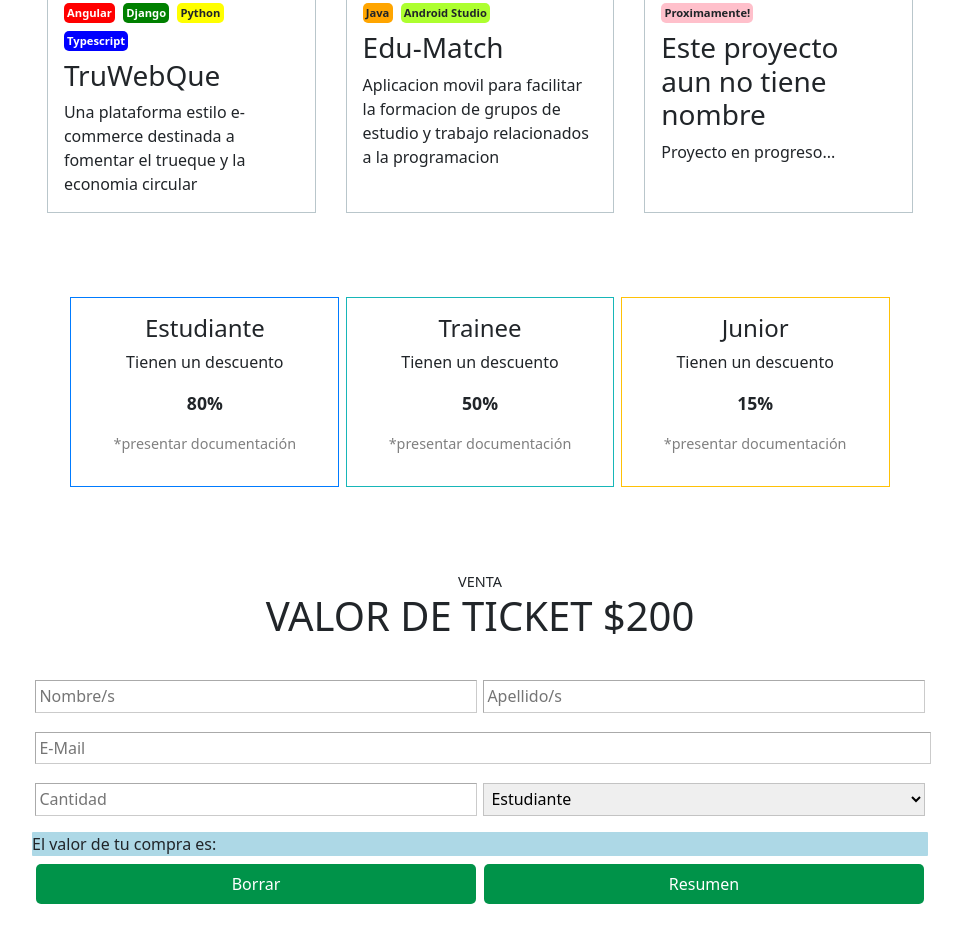
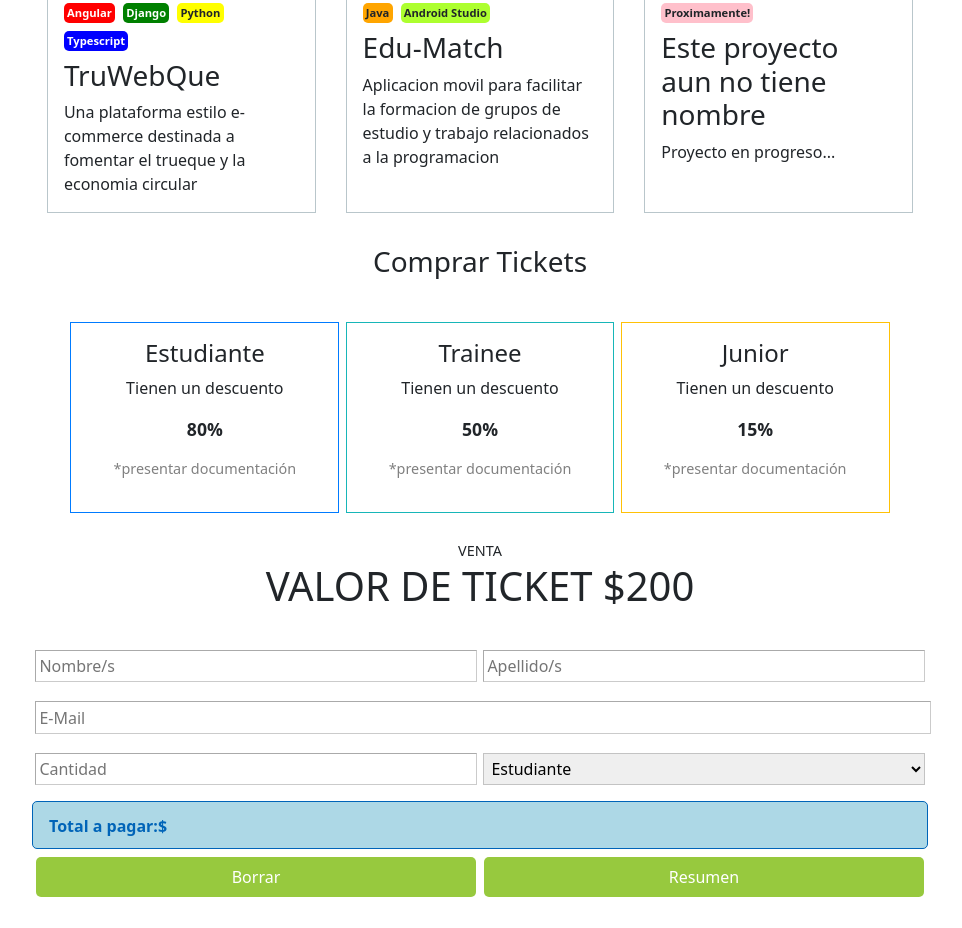
Before and after one commit to Roberto-Osores/CaC-Trabajo-Integrador, a plain HTML site: page index.html in a window 1280 px wide. Shown: the part 1273-2201 px from the top of the page, without its empty margins (160-1122 px from the left). Drawn offline with nearby package versions, Linux system fonts and the light colour scheme.

Commit message:
Arreglo de errores y mejoras del CSS

```diff
--- a/CSS/style.css
+++ b/CSS/style.css
@@ -166,9 +166,13 @@ color: white;
 
 /*JS FORM START*/
 
+.buyTickets-title{
+    text-align: center;
+    padding: 2rem;
+}
 .destinatarios{
     width: 70%;
-    margin: 5rem auto;
+    margin: 0 auto 1.5rem;
     display: flex;
     justify-content:center;
     flex-wrap: wrap;
@@ -253,13 +257,21 @@ color: white;
 
 .ticket-output{
     background-color: lightblue;
-    border-radius: 1px;
+    border-radius: 5px;
+    border:0.5px solid rgb(0, 100, 184);
+    color: rgb(0, 100, 184);
+    font-weight: 600;
+    height: 3rem;
+    line-height: 3rem;
 
+}
+.ticket-output p{
+    margin:auto 1rem;
 }
 
 .form-button {
     width: 49%;
-    background-color: #009349;
+    background-color: rgb(151, 201, 62);
     color: white;
     margin: 0.5rem 0;
     padding: 0.5rem 1rem;
--- a/index.html
+++ b/index.html
@@ -27,13 +27,13 @@
           <div class="collapse navbar-collapse" id="navbarNav">
             <ul class="navbar-nav ms-auto">
               <li class="nav-item ms-auto">
-                <a class="nav-link" aria-current="page" href="#">Home</a>
+                <a class="nav-link" aria-current="page" href="#showcase">Sobre mi</a>
               </li>
               <li class="nav-item ms-auto">
-                <a class="nav-link" href="#">Features</a>
+                <a class="nav-link" href="#myProjects">Mis Proyectos</a>
               </li>
               <li class="nav-item ms-auto">
-                <a class="nav-link" href="#">Pricing</a>
+                <a class="nav-link" href="#buyTickets">Comprar Tickets</a>
               </li>
               <li class="nav-item ms-auto">
                 <a class="nav-link disabled" aria-disabled="true">Disabled</a>
@@ -46,7 +46,7 @@
 
       <!--SHOWCASE SECTION START-->
 
-      <section class="showcase">
+      <section class="showcase" id="showcase">
         <div class="showcase-shadow">
         <div class="showcase-flex">
           <div class="showcase-content">
@@ -64,9 +64,9 @@
 
     <!--PROJECTS SECTION START-->
 
-    <section class="projects">
+    <section class="projects" id="myProjects">
       <div class="projects-title">
-        <h3>Proyectos en los que participe</h1>
+        <h3>Proyectos en los que participe</h3>
       </div>
       <div class="projects-container">
 
@@ -107,7 +107,8 @@
     <!--PROJECTS SECTION END-->
 
     <!--JS FORM START-->
-    <section>
+    <section id="buyTickets">
+      <h3 class="buyTickets-title">Comprar Tickets</h3>
       <div class="destinatarios">
         <div class="estudiante-card">
           <h4>Estudiante</h4>
@@ -154,7 +155,7 @@
           </div>
 
           <output name="ticket-output" class="ticket-output" id="ticketsOutput">
-            El valor de tu compra es:
+            <p>Total a pagar:$</p>
           </output>
 
           <div class="split-inputs-container">
```
